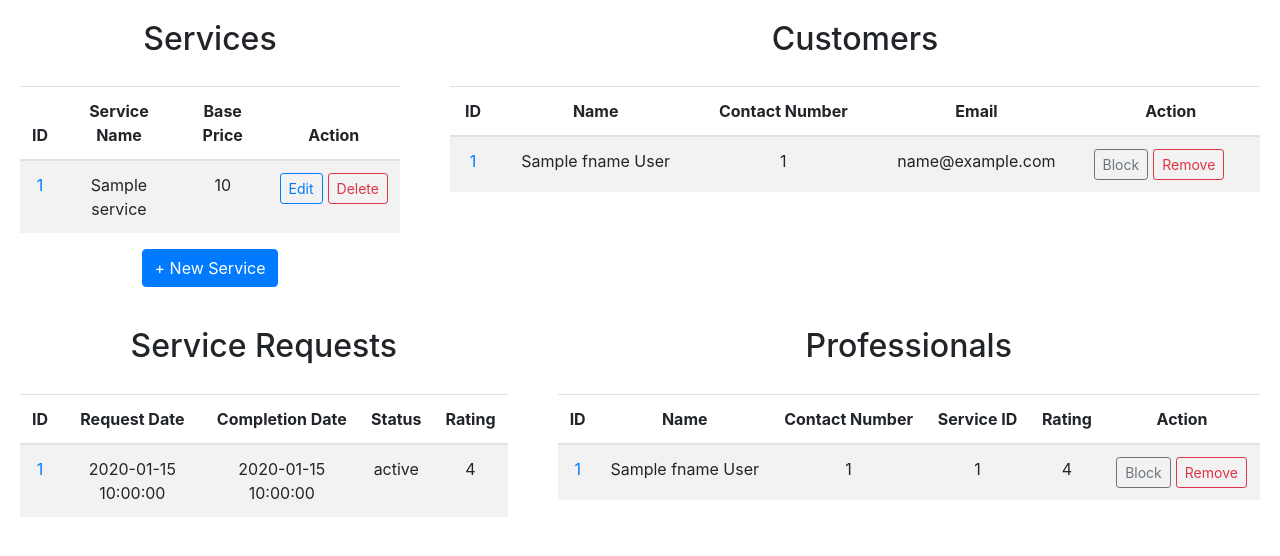
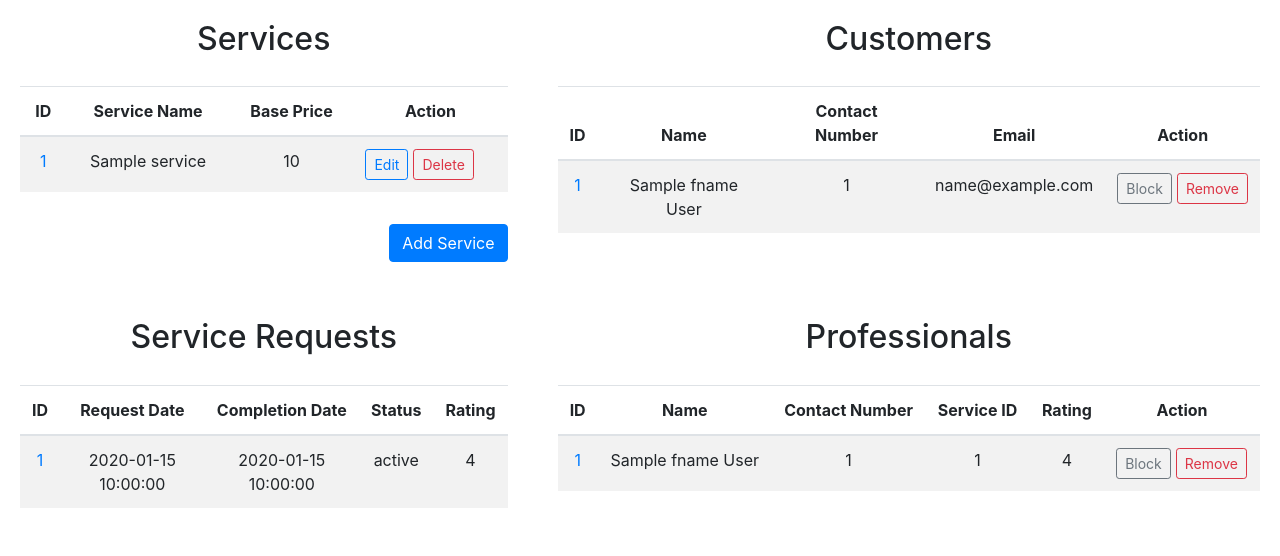
Before and after one commit to SamarKamboj/App-Development-1, a Flask app: template templates/admin.html in a window 1280 px wide. Shown: the part 64-620 px from the top of the page. Run offline with Flask 3, Linux system fonts and the light colour scheme; the template is opened without the code that fills it: most values are stand-ins (such as "Sample title", 1, 10 or a date in 2020); parts of the project's set-up code (start-up, migrations or seed data) failed here and were passed over; some libraries are stand-ins or nearby versions.

Commit message:
updated version

```diff
--- a/templates/admin.html
+++ b/templates/admin.html
@@ -72,7 +72,7 @@
         </nav>
 
         <div class="form-row text-center">
-            <div class="col-4">
+            <div class="col-5">
                 <!-- Services -->
                 <div class="form-container container-fluid">
                     <h2>Services</h2>
@@ -118,15 +118,16 @@
                         </table>
                     </div>
 
-                    <!-- Button trigger modal -->
-                    <button type="button" class="btn btn-primary" data-toggle="modal" data-target="#serviceModal">
-                        + New Service
-                    </button>
+                    <div class="d-flex justify-content-end my-3">
+                        <button type="button" id="add-service" class="btn btn-primary" data-toggle="modal" data-target="#serviceModal">
+                            Add Service
+                        </button>
+                    </div>
 
                     {% include 'add_service_modal.html' %}
                 </div>
             </div>
-            <div class="col-8">
+            <div class="col-7">
                 <!-- Customers -->
                 <div class="form-container container-fluid">
                     <h2>Customers</h2>
```
